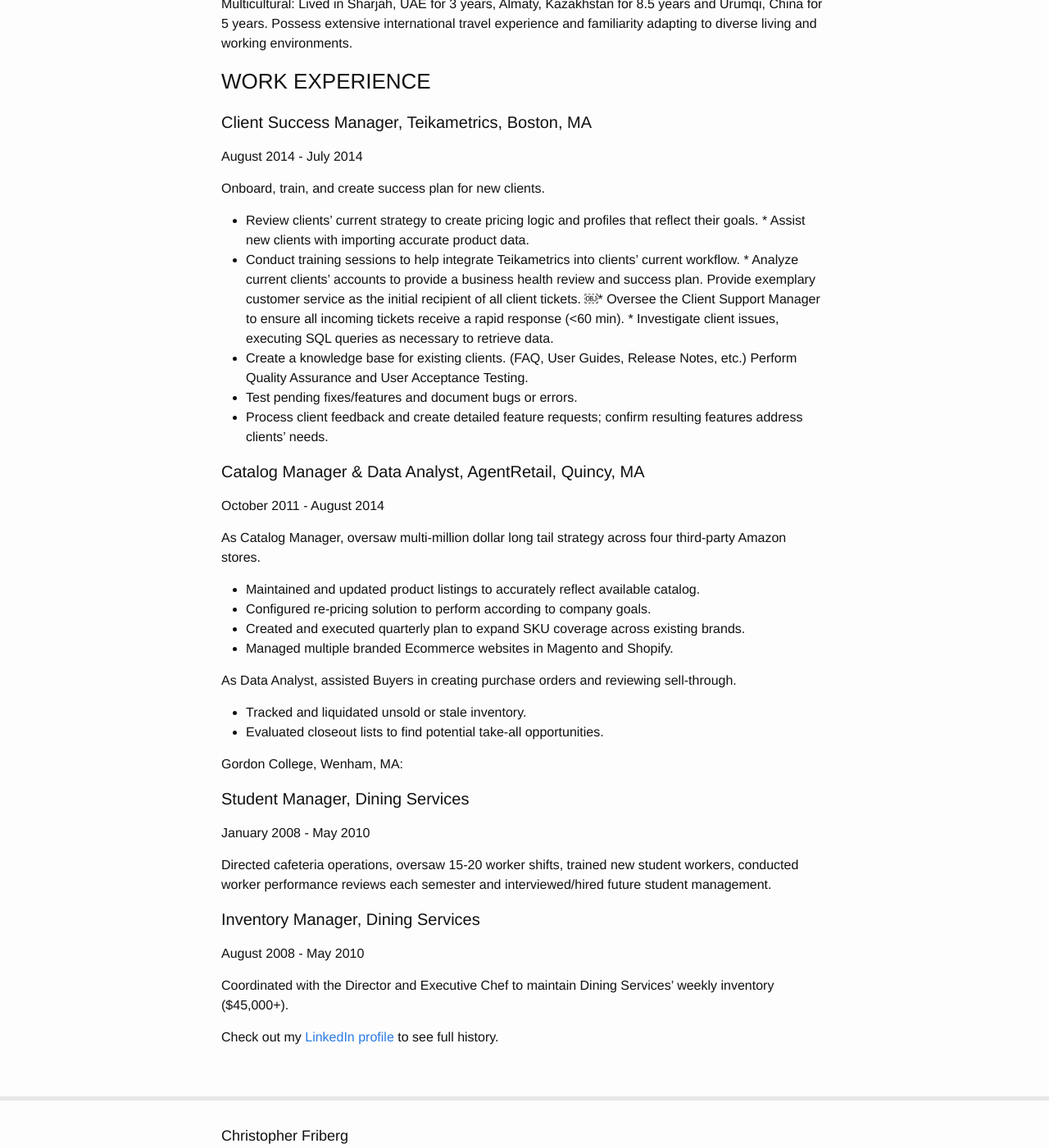
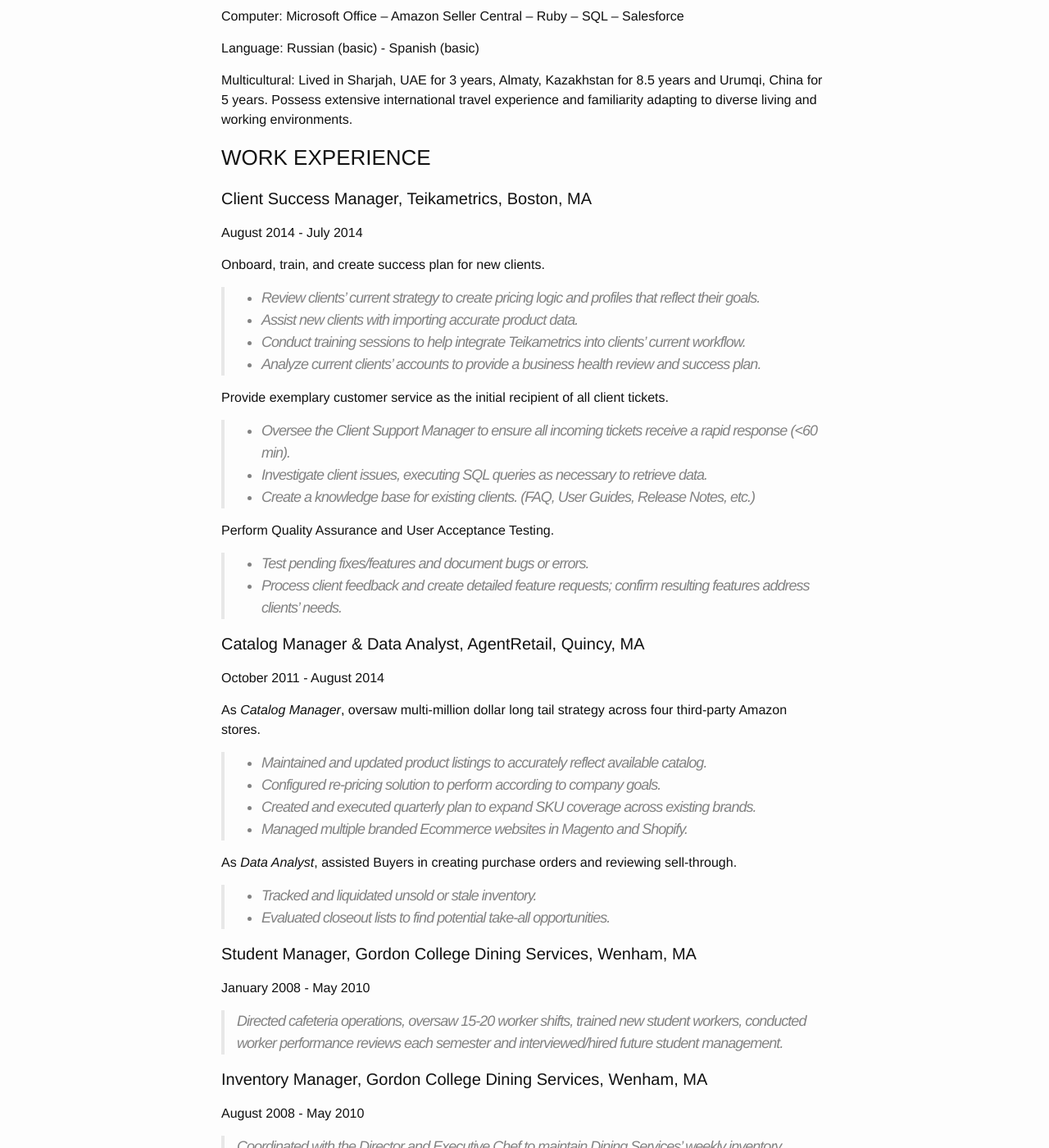
Before and after one commit to christopherfriberg/christopherfriberg, a Jekyll site: the page built from resume.md, in a window 1280 px wide and 1400 px high, scrolled down 439 px. Shown: the whole window at 82% size. Built offline with Jekyll 4.4.1, drawn with Linux system fonts in a browser that asks for light colours; some of the changed text lies outside the part shown.

Commit message:
Better resume formatting

```diff
--- a/resume.md
+++ b/resume.md
@@ -14,7 +16,9 @@
 
 ###SKILLS
 
-￼Computer: Microsoft Office – Amazon Seller Central – Ruby – SQL – Salesforce
+Computer: Microsoft Office – Amazon Seller Central – Ruby – SQL – Salesforce
+
+Language: Russian (basic) - Spanish (basic)
 
 Multicultural: Lived in Sharjah, UAE for 3 years, Almaty, Kazakhstan for 8.5 years and Urumqi, China for 5 years. Possess extensive international travel experience and familiarity adapting to diverse living and working environments.
 
@@ -26,42 +30,49 @@
 
 Onboard, train, and create success plan for new clients.
 
-* Review clients’ current strategy to create pricing logic and profiles that reflect their goals. * Assist new clients with importing accurate product data.
-* Conduct training sessions to help integrate Teikametrics into clients’ current workflow. * Analyze current clients’ accounts to provide a business health review and success plan.
+>* Review clients’ current strategy to create pricing logic and profiles that reflect their goals.
+>* Assist new clients with importing accurate product data.
+>* Conduct training sessions to help integrate Teikametrics into clients’ current workflow.
+>* Analyze current clients’ accounts to provide a business health review and success plan.
+
 Provide exemplary customer service as the initial recipient of all client tickets.
-￼* Oversee the Client Support Manager to ensure all incoming tickets receive a rapid response (<60 min). * Investigate client issues, executing SQL queries as necessary to retrieve data.
-* Create a knowledge base for existing clients. (FAQ, User Guides, Release Notes, etc.)
+
+>* Oversee the Client Support Manager to ensure all incoming tickets receive a rapid response (<60 min).
+>* Investigate client issues, executing SQL queries as necessary to retrieve data.
+>* Create a knowledge base for existing clients. (FAQ, User Guides, Release Notes, etc.)
+
 Perform Quality Assurance and User Acceptance Testing.
-* Test pending fixes/features and document bugs or errors.
-* Process client feedback and create detailed feature requests; confirm resulting features address clients’ needs.
+
+>* Test pending fixes/features and document bugs or errors.
+>* Process client feedback and create detailed feature requests; confirm resulting features address clients’ needs.
+
 
 ####Catalog Manager & Data Analyst, AgentRetail, Quincy, MA
 
 October 2011 - August 2014
 
-As Catalog Manager, oversaw multi-million dollar long tail strategy across four third-party Amazon stores.
+As *Catalog Manager*, oversaw multi-million dollar long tail strategy across four third-party Amazon stores.
 
-* Maintained and updated product listings to accurately reflect available catalog.
-* Configured re-pricing solution to perform according to company goals.
-* Created and executed quarterly plan to expand SKU coverage across existing brands.
-* Managed multiple branded Ecommerce websites in Magento and Shopify.
+>* Maintained and updated product listings to accurately reflect available catalog.
+>* Configured re-pricing solution to perform according to company goals.
+>* Created and executed quarterly plan to expand SKU coverage across existing brands.
+>* Managed multiple branded Ecommerce websites in Magento and Shopify.
 
-As Data Analyst, assisted Buyers in creating purchase orders and reviewing sell-through.
+As *Data Analyst*, assisted Buyers in creating purchase orders and reviewing sell-through.
 
-* Tracked and liquidated unsold or stale inventory.
-* Evaluated closeout lists to find potential take-all opportunities.
+>* Tracked and liquidated unsold or stale inventory.
+>* Evaluated closeout lists to find potential take-all opportunities.
 
-Gordon College, Wenham, MA:
 
-####Student Manager, Dining Services
+####Student Manager, Gordon College Dining Services, Wenham, MA
 January 2008 - May 2010
 
-Directed cafeteria operations, oversaw 15-20 worker shifts, trained new student workers, conducted worker performance reviews each semester and interviewed/hired future student management.
+>Directed cafeteria operations, oversaw 15-20 worker shifts, trained new student workers, conducted worker performance reviews each semester and interviewed/hired future student management.
 
-####Inventory Manager, Dining Services
+####Inventory Manager, Gordon College Dining Services, Wenham, MA
 August 2008 - May 2010
 
-Coordinated with the Director and Executive Chef to maintain Dining Services’ weekly inventory ($45,000+).
+>Coordinated with the Director and Executive Chef to maintain Dining Services’ weekly inventory ($45,000+).
 
 Check out my [LinkedIn profile][linkedin] to see full history.
 
```
Also changed, not shown: other parts of resume.md (+3 -1 lines).
